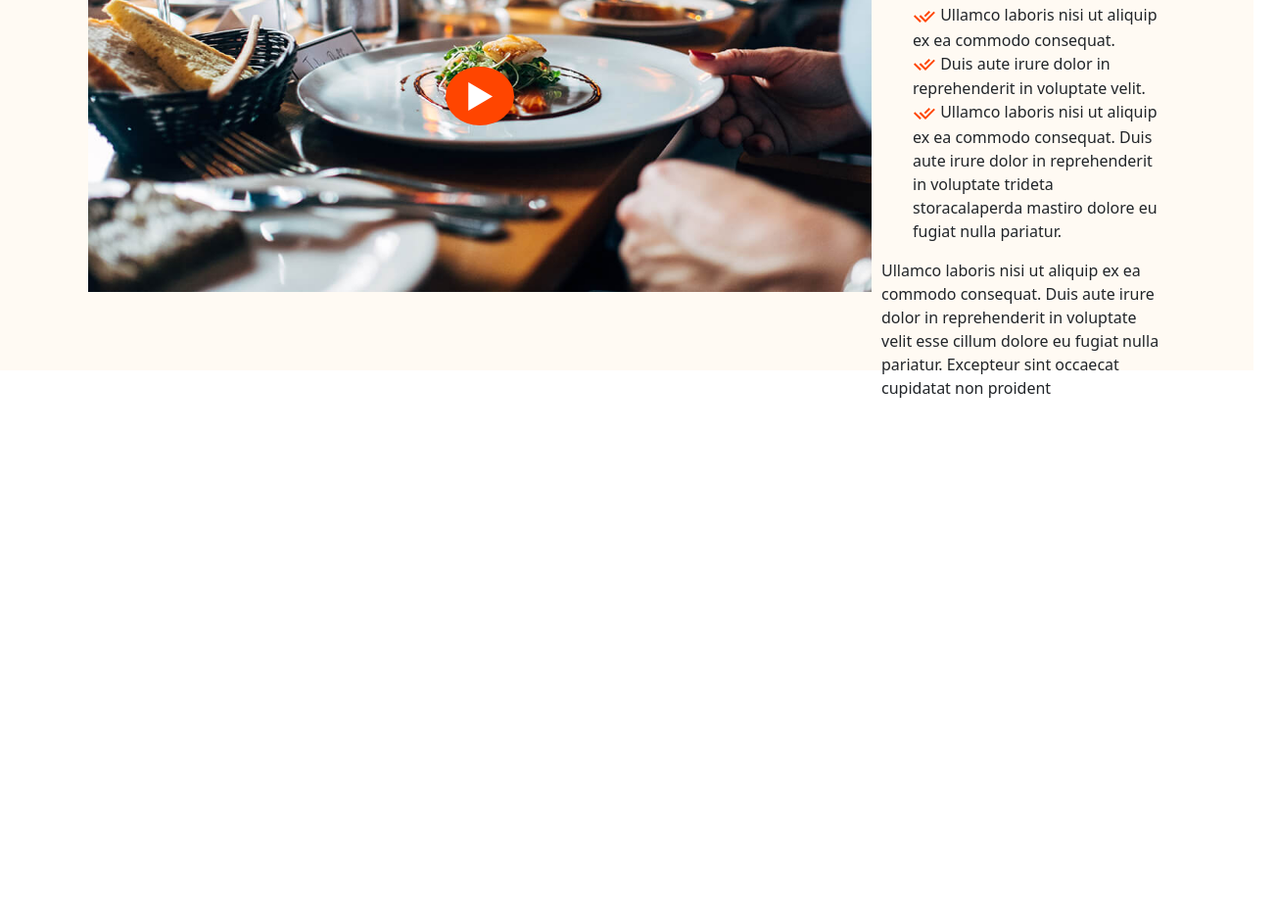
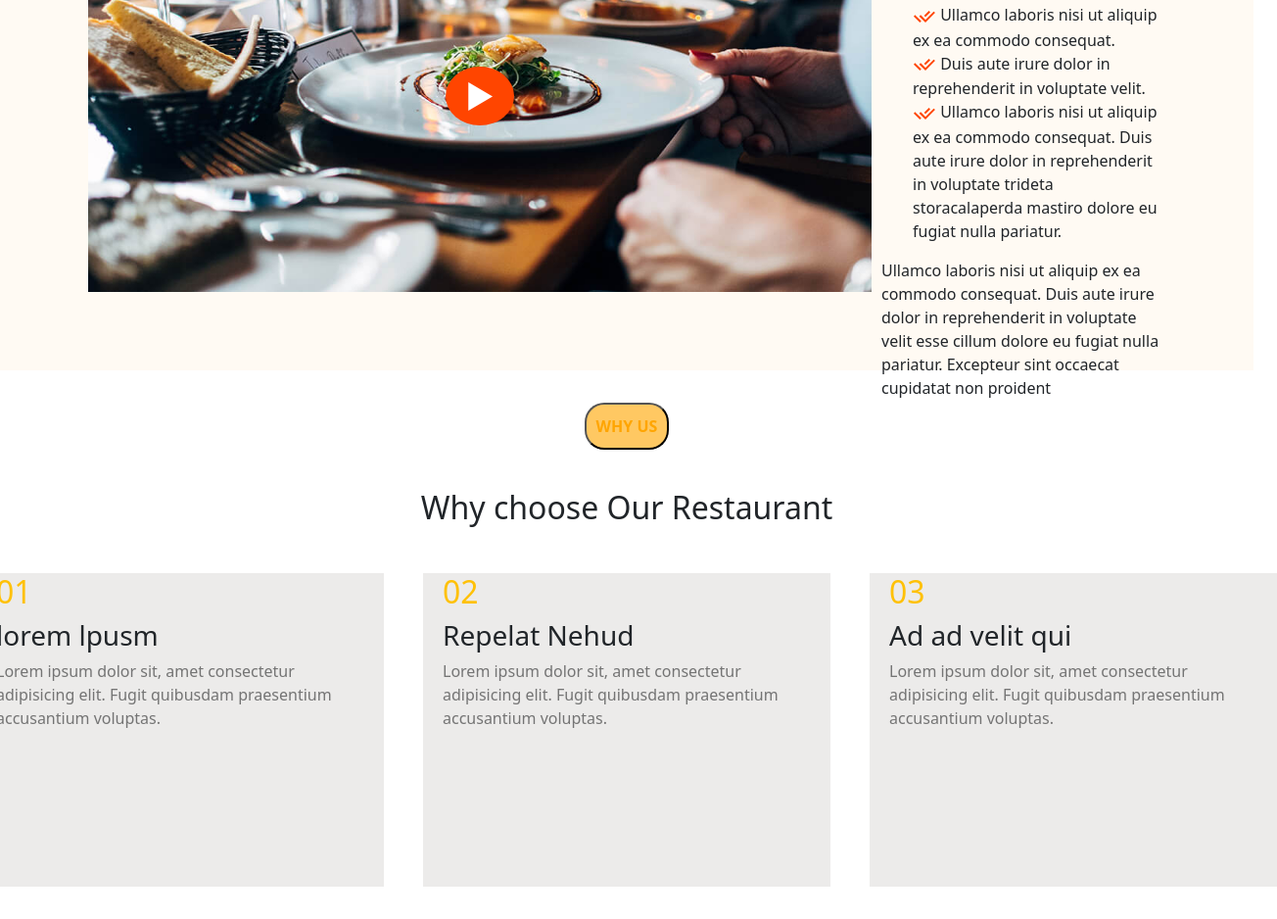
Before and after one commit to GhitaDennoune/GhitaDennoune--Final-Project-Instructions, a website: page index.html in a window 1280 px wide. Shown: the part 182-1120 px from the top of the page at 98% size, 1304 px wide, since content can reach past the window. Before the commit the page ends 800 px from the top, so only its background shows below. Drawn offline with nearby package versions, Linux system fonts and the light colour scheme.

Commit message:
section why us

```diff
--- a/index.html
+++ b/index.html
@@ -12,7 +12,11 @@
 
 <body>
     <!--navbare -->
-    <nav></nav>
+    <nav>
+
+
+
+    </nav>
     <!--sdection caroussel -->
     <section>
 
@@ -25,7 +29,12 @@
         <div class="imge-video">
 
             <img src="./public/images/about.jpg" alt="">
-              <button class="button-video">►</button>
+              <button class="button-video">►
+
+
+
+
+              </button>
         </div>
 
 
@@ -67,12 +76,55 @@
                 voluptate velit esse cillum dolore eu fugiat nulla pariatur. Excepteur sint occaecat cupidatat non
                 proident</p>
         </div>
+    </section>
+<!--WHY US -->
+<section class="Why-us">
+<button >WHY US </button>
+<h2>Why choose Our Restaurant</h2>
+<div class="why-cards">
+<div class="card1" style="width: 26rem;">
+  <div class="card-body">
+    <h2 class="text-warning">01</h2>
+    <h3>lorem lpusm</h3>
+    <p>Lorem ipsum dolor sit, amet consectetur adipisicing elit. Fugit quibusdam praesentium accusantium voluptas.</p>
+  </div>
+</div>
+
+
+<div class="card2" style="width: 26rem;">
+  <div class="card-body">
+    <h2 class="text-warning">02</h2>
+    <h3>Repelat Nehud</h3>
+    <p>Lorem ipsum dolor sit, amet consectetur adipisicing elit. Fugit quibusdam praesentium accusantium voluptas.</p>
+  </div>
+</div>
+
+
+<div class="card3" style="width: 26rem;">
+  <div class="card-body">
+    <h2 class="text-warning">03</h2>
+    <h3>Ad ad velit qui </h3>
+    <p>Lorem ipsum dolor sit, amet consectetur adipisicing elit. Fugit quibusdam praesentium accusantium voluptas.</p>
+  </div>
+</div>
+
+
+</div>
 
 
 
 
 
-    </section>
+
+
+
+
+
+
+
+</section>
+
+
 
 
 
--- a/src/sass/allmodules.scss
+++ b/src/sass/allmodules.scss
@@ -1 +1,2 @@
-@import "./modules/about.scss"
+@import "./modules/about.scss" ;
+@import "./modules/why_us.scss" ;
--- /dev/null
+++ b/src/sass/modules/why_us.scss
@@ -0,0 +1,82 @@
+.Why-us {
+    @include mysize(100%, 70vh);
+
+
+    @include mydisplay(flex, none, center, center, 40px);
+    flex-direction: column;
+
+    .why-cards {
+        @include mydisplay(flex, none, none, none, 40px);
+
+        .card1 {
+            background-color: #cccac761;
+            @include mysize(none, 40vh);
+            padding-inline: 20px;
+
+
+
+
+
+            p {
+                color: rgb(116, 116, 116);
+            }
+
+        }
+        .card1:hover{
+            background-color: orange;
+             color: white;
+            h2, h3,p{
+                color: white;
+            }
+        }
+
+        .card2 {
+            background-color: #cccac761;
+            @include mysize(none, 40vh);
+            padding-inline: 20px;
+            .card2:hover{
+            background-color: orange;
+        }
+            p {
+                color: rgb(116, 116, 116);
+            }
+        }
+         .card2:hover{
+            background-color: orange;
+             color: white;
+            h2, h3,p{
+                color: white;
+            }
+        }
+
+        .card3 {
+            background-color: #cccac761;
+            @include mysize(none, 40vh);
+            padding-inline: 20px;
+
+
+            p {
+                color: rgb(116, 116, 116);
+            }
+        }
+         .card3:hover{
+            background-color: orange;
+            color: white;
+            h2, h3,p{
+                color: white;
+            }
+        }
+    }
+button{
+     padding: 10px;
+
+    background-color: rgba(255, 166, 0, 0.616);
+    border-radius: 20px;
+    color: orange;
+    font-weight: bold;
+
+}
+
+
+
+}
```
Also changed, not shown: public/css/app.css, 1 other file.
